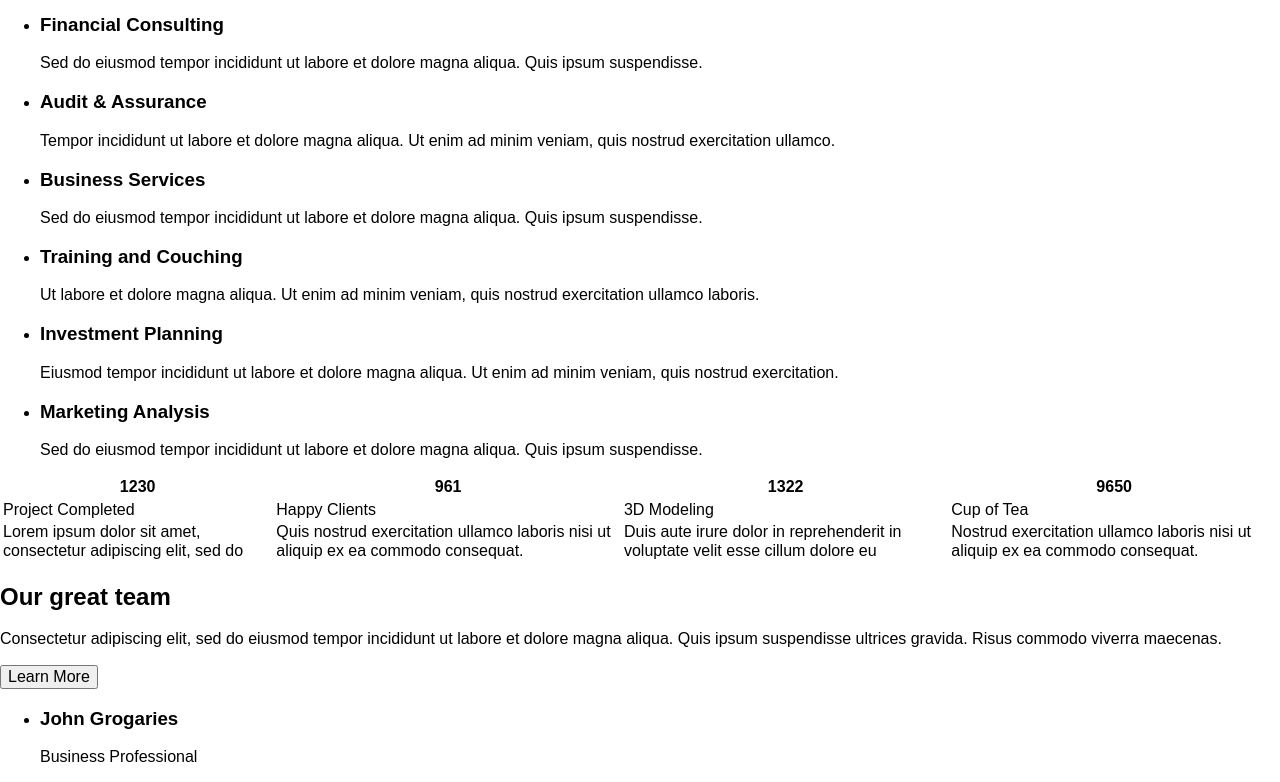
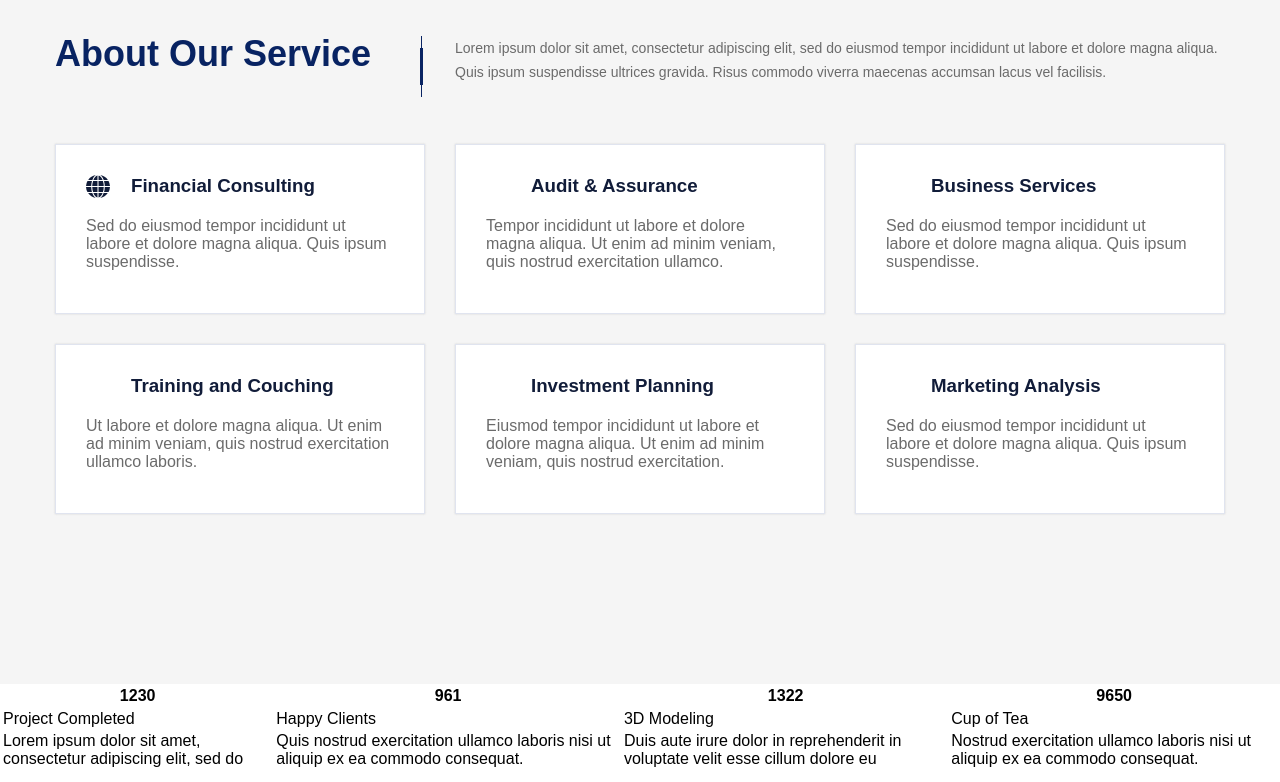
Before and after one commit to dirigableNorge/Peridona, a website: page app/source/index.html in a window 1280 px wide. Shown: the part 2520-3302 px from the top of the page. Drawn offline with nearby package versions, Linux system fonts and the light colour scheme; files that its build step writes are made by us from their sources; a web font is replaced by a local one.

Commit message:
start to style about section

```diff
--- a/app/source/index.html
+++ b/app/source/index.html
@@ -296,43 +296,53 @@
             </div>
         </section>
         <section class="about">
+            <div class="about__wrapper">
+                <div class="about__header">
                     <h2 class="about__title">About Our Service</h2>
                     <p class="about__small-description">Lorem ipsum dolor sit amet, consectetur adipiscing elit, sed do eiusmod
                             tempor incididunt ut labore et dolore magna aliqua. Quis ipsum suspendisse ultrices gravida. Risus
                             commodo viverra maecenas accumsan lacus vel facilisis. </p>
-            <ul class="about__services services-list">
-                <li class="about__service-item">
-                    <h3 class="service-item__title">Financial Consulting</h3>
-                    <p class="service-item__text">Sed do eiusmod tempor incididunt ut labore et dolore magna aliqua.
+                </div>
+                <ul class="about__services services">
+                    <li class="services__item">
+                        <svg class="service__icon" width="24" height="23" viewBox="0 0 24 23">
+                            <path fill="#111c39" d="M431.1,2654.9a19.3,19.3,0,0,0-.835,5.09h5.217v-5.09H431.1Zm-1.879,6.11H424a12.047,12.047,0,0,0,1.461,5.09h4.487A25.039,25.039,0,0,1,429.217,2661.01Zm2.192-7.13h4.069v-4.48C433.808,2649.71,432.348,2651.44,431.409,2653.88Zm5.113-4.48v4.48h4.069C439.652,2651.44,438.191,2649.71,436.522,2649.4Zm4.382,5.5h-4.382v5.09h5.217A19.3,19.3,0,0,0,440.9,2654.9Zm1.878,6.11a19.417,19.417,0,0,1-.73,5.09h4.487a12.062,12.062,0,0,0,1.461-5.09h-5.218Zm-12.521,0a19.3,19.3,0,0,0,.835,5.09h4.382v-5.09h-5.217Zm-4.8-6.11a12.047,12.047,0,0,0-1.461,5.09h5.217a25.039,25.039,0,0,1,.731-5.09h-4.487Zm5.948,12.21c0.939,2.45,2.4,4.18,4.069,4.48v-4.48h-4.069Zm-1.148,0h-4.174A12.163,12.163,0,0,0,433.6,2672,10.066,10.066,0,0,1,430.261,2667.11Zm11.374,0a8.868,8.868,0,0,1-3.34,4.89,11.505,11.505,0,0,0,7.513-4.89h-4.173ZM438.4,2649a9.992,9.992,0,0,1,3.339,4.88h4.174A12.193,12.193,0,0,0,438.4,2649Zm-12.209,4.88h4.174A8.8,8.8,0,0,1,433.7,2649,11.534,11.534,0,0,0,426.191,2653.88Zm10.331,13.23v4.48c1.669-.3,3.13-2.03,4.069-4.48h-4.069Zm0-6.1v5.09H440.9a19.3,19.3,0,0,0,.835-5.09h-5.217Zm10.017-6.11h-4.487a25.041,25.041,0,0,1,.73,5.09H448A12.062,12.062,0,0,0,446.539,2654.9Z" transform="translate(-424 -2649)"/>
+                        </svg>
+                        <h3 class="service__title">Financial Consulting</h3>
+                        <p class="service__text">Sed do eiusmod tempor incididunt ut labore et dolore magna aliqua.
                             Quis ipsum suspendisse.</p>
                     </li>
-                <li class="about__service-item">
-                    <h3 class="service-item__title">Audit & Assurance</h3>
-                    <p class="service-item__text">Tempor incididunt ut labore et dolore magna aliqua. Ut enim ad minim
+                    <li class="services__item">
+                        <h3 class="service__title">Audit & Assurance</h3>
+                        <p class="service__text">Tempor incididunt ut labore et dolore magna aliqua. Ut enim ad minim
                             veniam, quis nostrud exercitation ullamco.</p>
                     </li>
-                <li class="about__service-item">
-                    <h3 class="service-item__title">Business Services</h3>
-                    <p class="service-item__text">Sed do eiusmod tempor incididunt ut labore et dolore magna aliqua.
+                    <li class="services__item">
+                        <h3 class="service__title">Business Services</h3>
+                        <p class="service__text">Sed do eiusmod tempor incididunt ut labore et dolore magna aliqua.
                             Quis ipsum suspendisse.</p>
                     </li>
-                <li class="about__service-item">
-                    <h3 class="service-item__title">Training and Couching</h3>
-                    <p class="service-item__text">Ut labore et dolore magna aliqua. Ut enim ad minim veniam, quis
+                    <li class="services__item">
+                        <h3 class="service__title">Training and Couching</h3>
+                        <p class="service__text">Ut labore et dolore magna aliqua. Ut enim ad minim veniam, quis
                             nostrud exercitation ullamco laboris.</p>
                     </li>
-                <li class="about__service-item">
-                    <h3 class="service-item__title">Investment Planning </h3>
-                    <p class="service-item__text">Eiusmod tempor incididunt ut labore et dolore magna aliqua. Ut enim ad
+                    <li class="services__item">
+                        <h3 class="service__title">Investment Planning </h3>
+                        <p class="service__text">Eiusmod tempor incididunt ut labore et dolore magna aliqua. Ut enim ad
                             minim veniam, quis nostrud exercitation.</p>
                     </li>
-                <li class="about__service-item">
-                    <h3 class="service-item__title">Marketing Analysis</h3>
-                    <p class="service-item__text">Sed do eiusmod tempor incididunt ut labore et dolore magna aliqua.
+                    <li class="services__item">
+                        <h3 class="service__title">Marketing Analysis</h3>
+                        <p class="service__text">Sed do eiusmod tempor incididunt ut labore et dolore magna aliqua.
                             Quis ipsum suspendisse.</p>
                     </li>
                 </ul>
-            <table class="about__achievements">
+            </div>
+        </section>
+        <section class="achievments">
+            <div class="achiements__wrapper">
+                <table class="achievements__table">
                     <tr>
                         <th>1230</th>
                         <th>961</th>
@@ -352,6 +362,7 @@
                         <td>Nostrud exercitation ullamco laboris nisi ut aliquip ex ea commodo consequat. </td>
                     </tr>
                 </table>
+            </div>
         </section>
         <section class="team">
             <h2 class="team__title">Our great team</h2>
--- a/app/source/scss/blocks/about.scss
+++ b/app/source/scss/blocks/about.scss
@@ -0,0 +1,46 @@
+.about {
+  background-color: #f5f5f5;
+}
+
+.about__wrapper {
+  width: 1200px;
+  margin: 0 auto;
+  padding: 130px 15px 140px;
+}
+
+.about__header {
+  display: flex;
+  margin-bottom: 60px;
+}
+
+.about__title {
+  position: relative;
+
+  min-width: 370px;
+  margin: 0;
+  margin-right: 30px;
+
+  font-size: 36px;
+  line-height: 36px;
+  color: #082362;
+
+  &::after {
+    content: "";
+    position: absolute;
+    top: 0;
+    right: 2px;
+
+    width: 3px;
+    height: 61px;
+
+    background-image: url("../img/title_decor.svg");
+  }
+}
+
+.about__small-description {
+  margin: 0;
+
+  font-size: 14px;
+  line-height: 24px;
+  color: #6b6b6b;
+}
--- a/app/source/scss/blocks/how-work.scss
+++ b/app/source/scss/blocks/how-work.scss
@@ -14,6 +14,7 @@
   width: 600px;
   padding-left: 85px;
   padding-top: 65px;
+  padding-bottom: 15px;
 }
 
 .how-work__title {
--- /dev/null
+++ b/app/source/scss/blocks/services.scss
@@ -0,0 +1,58 @@
+.services {
+  display: flex;
+  flex-wrap: wrap;
+
+  margin: 0;
+  padding: 0;
+
+  list-style: none;
+}
+
+.services__item {
+  width: 370px;
+  height: 170px;
+  margin-right: 30px;
+  margin-bottom: 30px;
+  padding: 30px;
+
+  background-color: white;
+  border: 1px #e0e4ef solid;
+  box-shadow: 0px 0px 2px rgba(137, 137, 137, 0.3);
+
+  &:hover,
+  &:focus {
+    background-color: #082362;
+    border-color: #082362;
+
+    box-shadow: 2px 7px 7px rgba(137, 137, 137, 0.3);
+  }
+
+  &:hover h3,
+  &:focus h3,
+  &:hover p,
+  &:focus p {
+    color: white;
+  }
+
+  &:nth-child(3n) {
+    margin-right: 0;
+  }
+}
+
+.service__icon {
+  position: absolute;
+}
+
+.service__title {
+  margin: 0;
+  margin-bottom: 20px;
+  padding-left: 45px;
+
+  color: #111c39;
+}
+
+.service__text {
+  margin: 0;
+
+  color: #6b6b6b;
+}
--- a/app/source/scss/style.scss
+++ b/app/source/scss/style.scss
@@ -65,3 +65,5 @@ $blue-text-color: #131f4f;
 @import "blocks/feedback-form";
 @import "blocks/how-work";
 @import "blocks/about";
+@import "blocks/achievments";
+@import "blocks/services.scss";
```
Also changed, not shown: app/source/img/title_decor.svg (added), app/source/scss/blocks/achievments.scss (added). Lines whose indentation alone changed are shown as unchanged.
